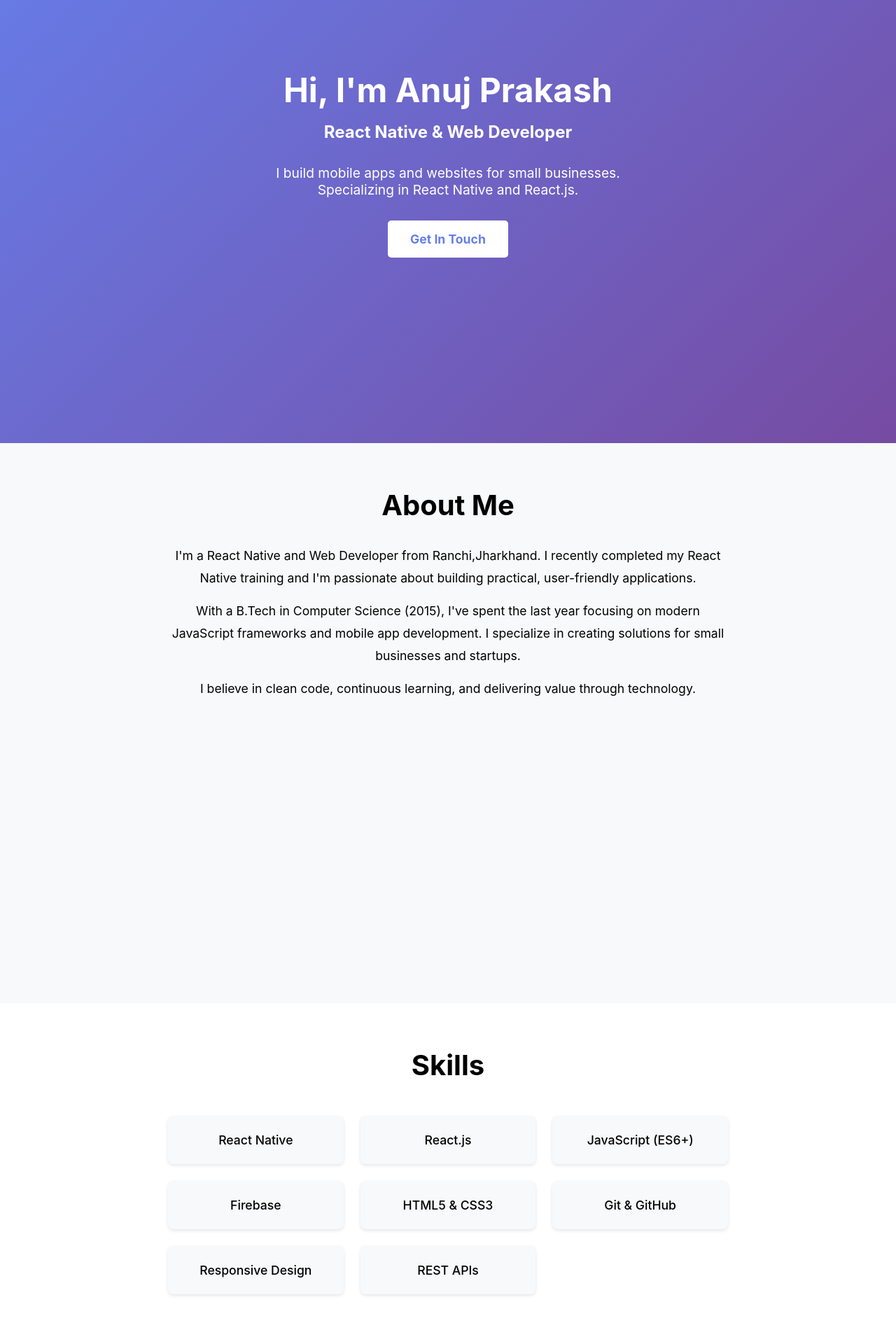
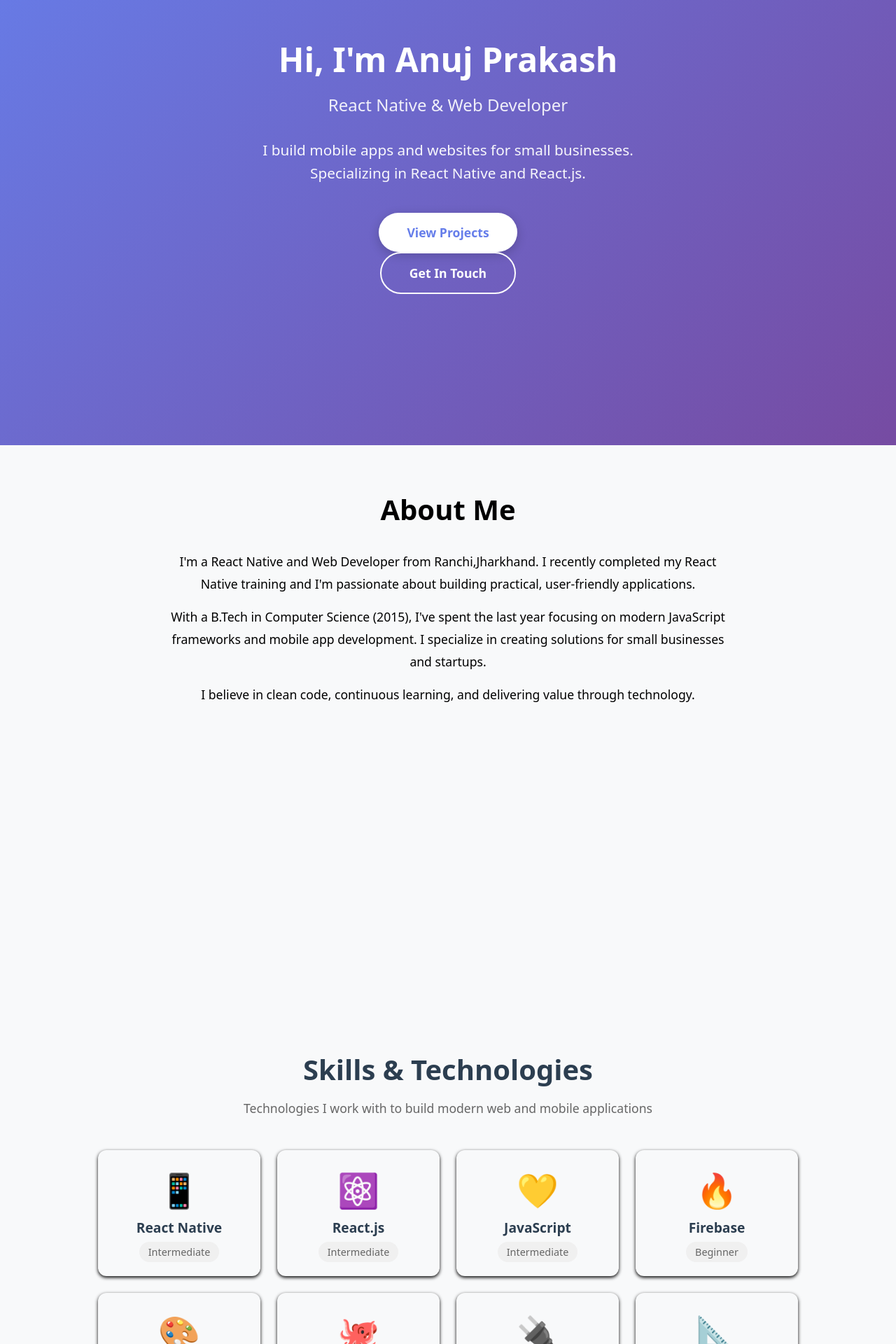
Before and after one commit to AnujPrakash16/personal-portfolio, a React (Create React App) app: page / in a window 1280 px wide. Shown: the part 220-2140 px from the top of the page at 70% size. Built offline with nearby package versions, Linux system fonts and the light colour scheme.

Commit message:
Day 2: Polished portfolio design

```diff
--- a/public/index.html
+++ b/public/index.html
@@ -24,7 +24,7 @@
       work correctly both with client-side routing and a non-root public URL.
       Learn how to configure a non-root public URL by running `npm run build`.
     -->
-    <title>React App</title>
+    <title>Anuj's Portfolio</title>
   </head>
   <body>
     <noscript>You need to enable JavaScript to run this app.</noscript>
--- a/src/App.css
+++ b/src/App.css
@@ -45,3 +45,21 @@ html{
   padding: 0;
   box-sizing: border-box;
 }
+
+body{
+  font-family: system-ui, -apple-system, BlinkMacSystemFont, 'Segoe UI', Roboto, Oxygen, Ubuntu, Cantarell, 'Open Sans', 'Helvetica Neue', sans-serif;
+  -webkit-font-smoothing: antialised;
+  -moz-osx-font-smoothing:grayscale;
+}
+
+@media(max-width:768px){
+  h1{
+    font-size: 2 rem ;
+  }
+  h2{
+    font-size: 1.8rem;
+  }
+  p{
+    font-size: 1rem;
+  }
+}
--- a/src/App.js
+++ b/src/App.js
@@ -21,13 +21,21 @@ function Navbar(){
     justifyContent: 'center',
     alignItems: 'center',
     boxShadow: '0 2px 10px rgba(0,0,0,0.1)',
-    zIndex: 1000
+    zIndex: 1000,
+    flexDirection :window.innerWidth <768 ? 'column' :'row',
+  };
+
+  const linksContainerStyle = {
+    display: 'flex',
+    flexWrap: 'wrap',  // Wrap on small screens
+    gap: '1.5rem',
+    justifyContent: 'center'
   };
 
   const linkStyle = (isHovered) => ({
     color: isHovered ? '#3498db' : 'white',  // Blue on hover
     textDecoration: 'none',
-    margin: '0 1.5rem',
+    //margin: '1.5rem',
     fontSize: '1.1rem',
     fontWeight: '500',
     transition: 'color 0.3s ease',
--- a/src/Contact.js
+++ b/src/Contact.js
@@ -1,31 +1,91 @@
 // Contact.js
 function Contact() {
+  const contactInfo = [
+    { label: 'Email', value: 'anujprakash16@gmail.com', icon: '📧', link: 'mailto:anujprakash16@gmail.com' },
+    //{ label: 'Phone', value: '+91 XXXXX XXXXX', icon: '📱', link: 'tel:+91XXXXXXXXXX' },
+    { label: 'Location', value: 'Ranchi,Jharkhand India', icon: '📍', link: null },
+    { label: 'GitHub', value: 'github.com/Anujprakash16', icon: '💻', link: 'https://github.com/Anujprakash16' },
+    { label: 'LinkedIn', value: 'linkedin.com/in/anuj-prakash-16a785392', icon: '💼', link: 'https://linkedin.com/in/anuj-prakash-16a785392' }
+  ];
+
   return (
     <section id="contact" style={{
       minHeight: '100vh',
       padding: '4rem 2rem',
-        backgroundColor: '#2c3e50',
-        color: 'white'
+      background: 'linear-gradient(135deg, #2c3e50 0%, #34495e 100%)',
+      color: 'white',
+      display: 'flex',
+      flexDirection: 'column',
+      justifyContent: 'center'
     }}>
-        <h2 style={{ fontSize: '2.5rem', textAlign: 'center', marginBottom: '3rem' }}>
-          Get In Touch
+      <h2 style={{
+        fontSize: '2.5rem',
+        textAlign: 'center',
+        marginBottom: '1rem'
+      }}>
+        Let's Work Together
       </h2>
+      <p style={{
+        textAlign: 'center',
+        fontSize: '1.2rem',
+        opacity: '0.9',
+        marginBottom: '3rem',
+        maxWidth: '600px',
+        margin: '0 auto 3rem auto'
+      }}>
+        Available for freelance projects and full-time opportunities
+      </p>
+
       <div style={{
-          maxWidth: '600px',
+        maxWidth: '800px',
         margin: '0 auto',
-          fontSize: '1.2rem',
-          lineHeight: '2'
+        width: '100%'
       }}>
-          <p><strong>Email:</strong> anujprakash16@gmail.com</p>
-          {/* <p><strong>Phone:</strong> +91 6201471436</p> */}
-          <p><strong>Location:</strong> Ranchi,Jharkhand India</p>
-          <p><strong>GitHub:</strong> github.com/AnujPrakash16</p>
-          <p><strong>LinkedIn:</strong> linkedin.com/in/anuj-prakash-16a785392</p>
+        {contactInfo.map((item, index) => (
+          <div key={index} style={{
+            display: 'flex',
+            alignItems: 'center',
+            padding: '1.5rem',
+            backgroundColor: 'rgba(255,255,255,0.1)',
+            borderRadius: '10px',
+            marginBottom: '1rem',
+            transition: 'background-color 0.3s ease'
+          }}
+          onMouseEnter={(e) => e.currentTarget.style.backgroundColor = 'rgba(255,255,255,0.15)'}
+          onMouseLeave={(e) => e.currentTarget.style.backgroundColor = 'rgba(255,255,255,0.1)'}>
+            <span style={{ fontSize: '2rem', marginRight: '1.5rem' }}>
+              {item.icon}
+            </span>
+            <div style={{ flex: 1 }}>
+              <div style={{ fontSize: '0.9rem', opacity: '0.8', marginBottom: '0.3rem' }}>
+                {item.label}
+              </div>
+              {item.link ? (
+                <a href={item.link} style={{
+                  fontSize: '1.1rem',
+                  color: 'white',
+                  textDecoration: 'none',
+                  fontWeight: '500'
+                }}>
+                  {item.value}
+                </a>
+              ) : (
+                <div style={{ fontSize: '1.1rem', fontWeight: '500' }}>
+                  {item.value}
+                </div>
+              )}
+            </div>
+          </div>
+        ))}
+      </div>
 
-          <p style={{ marginTop: '2rem', fontSize: '1rem' }}>
-            Available for freelance projects and full-time opportunities.
-            Let's build something great together!
-          </p>
+      <div style={{
+        textAlign: 'center',
+        marginTop: '3rem',
+        fontSize: '1rem',
+        opacity: '0.8'
+      }}>
+        <p>Response time: Within 24 hours</p>
       </div>
     </section>
   );
--- a/src/Home.js
+++ b/src/Home.js
@@ -15,21 +15,40 @@ function Home() {
         <h1 style={{ fontSize: '3rem', marginBottom: '1rem' }}>
           Hi, I'm Anuj Prakash
         </h1>
-        <h2 style={{ fontSize: '1.5rem', marginBottom: '2rem' }}>
+        <h2 style={{ fontSize: '1.5rem', marginBottom: '2rem' , fontWeight:'400',opacity:'0.9'}}>
           React Native & Web Developer
         </h2>
-        <p style={{ fontSize: '1.2rem', maxWidth: '600px', marginBottom: '2rem' }}>
+        <p style={{ fontSize: '1.3rem', maxWidth: '600px', marginBottom: '2.5rem' , lineHeight:'1.6' , opacity:'0.95' }}>
           I build mobile apps and websites for small businesses.
           Specializing in React Native and React.js.
         </p>
-        <a href="#contact" style={{
-          padding: '1rem 2rem',
-          backgroundColor: 'white',
-          color: '#667eea',
+        <div style={{ display: 'flex', gap: '1rem', justifyContent: 'center', flexWrap: 'wrap' }}></div>
+
+        <a href="#projects" style={{
+            padding: '1rem 2.5rem',
+            backgroundColor: 'white',
+            color: '#667eea',
+            textDecoration: 'none',
+            borderRadius: '50px',
+            fontWeight: 'bold',
+            fontSize: '1.1rem',
+            transition: 'transform 0.3s ease',
+            boxShadow: '0 4px 15px rgba(0,0,0,0.2)'
+          }}>
+            View Projects
+          </a>
+
+
+<a href="#contact" style={{
+          padding: '1rem 2.5rem',
+          backgroundColor: 'transparent',
+          color: 'white',
           textDecoration: 'none',
-          borderRadius: '5px',
+          borderRadius: '50px',
           fontWeight: 'bold',
-          fontSize: '1.1rem'
+          fontSize: '1.1rem',
+          border:'2px solid white',
+          transition:'all 0.3s ease'
         }}>
           Get In Touch
         </a>
--- a/src/Skills.js
+++ b/src/Skills.js
@@ -1,43 +1,80 @@
 // Skills.js
 function Skills() {
-    const skills = [
-      'React Native',
-      'React.js',
-      'JavaScript (ES6+)',
-      'Firebase',
-      'HTML5 & CSS3',
-      'Git & GitHub',
-      'Responsive Design',
-      'REST APIs'
+    const skillsData = [
+      { name: 'React Native', level: 'Intermediate', icon: '📱' },
+    { name: 'React.js', level: 'Intermediate', icon: '⚛️' },
+    { name: 'JavaScript', level: 'Intermediate', icon: '💛' },
+    { name: 'Firebase', level: 'Beginner', icon: '🔥' },
+    { name: 'HTML & CSS', level: 'Intermediate', icon: '🎨' },
+    { name: 'Git & GitHub', level: 'Beginner', icon: '🐙' },
+    { name: 'REST APIs', level: 'Beginner', icon: '🔌' },
+    { name: 'Responsive Design', level: 'Intermediate', icon: '📐' }
     ];
 
     return (
       <section id="skills" style={{
         minHeight: '100vh',
         padding: '4rem 2rem',
-        backgroundColor: '#ffffff'
+        backgroundColor: '#f8f9fa'
       }}>
-        <h2 style={{ fontSize: '2.5rem', textAlign: 'center', marginBottom: '3rem' }}>
-          Skills
+        <h2 style={{ fontSize: '2.5rem', textAlign: 'center', marginBottom: '1rem' , color: '#2c3e50'}}>
+          Skills & Technologies
         </h2>
+
+        <p style={{
+        textAlign: 'center',
+        fontSize: '1.1rem',
+        color: '#666',
+        marginBottom: '3rem',
+        maxWidth: '600px',
+        margin: '0 auto 3rem auto'
+      }}>
+        Technologies I work with to build modern web and mobile applications
+      </p>
+
+
         <div style={{
-          maxWidth: '800px',
+          maxWidth: '1000px',
           margin: '0 auto',
           display: 'grid',
           gridTemplateColumns: 'repeat(auto-fit, minmax(200px, 1fr))',
           gap: '1.5rem'
         }}>
-          {skills.map((skill, index) => (
+          {skillsData.map((skill, index) => (
             <div key={index} style={{
               padding: '1.5rem',
               backgroundColor: '#f8f9fa',
-              borderRadius: '8px',
+              borderRadius: '12px',
               textAlign: 'center',
               fontSize: '1.1rem',
               fontWeight: '500',
-              boxShadow: '0 2px 5px rgba(0,0,0,0.1)'
+              boxShadow: '0 2px 5px rgba(0,0,0,1)',
+              transition: 'transform 0.3s ease, box-shadow 0.3s ease',
+            cursor: 'pointer'
+            }}onMouseLeave={(e) => {
+              e.currentTarget.style.transform = 'translateY(0)';
+              e.currentTarget.style.boxShadow = '0 4px 6px rgba(0,0,0,0.1)';
             }}>
-              {skill}
+              <div style={{ fontSize: '3rem', marginBottom: '0.5rem' }}>
+                {skill.icon}
+              </div>
+              <h3 style={{
+                fontSize: '1.2rem',
+                fontWeight: '600',
+                marginBottom: '0.5rem',
+                color: '#2c3e50'
+              }}>
+                {skill.name}
+              </h3>
+              <span style={{
+                fontSize: '0.9rem',
+                color: '#666',
+                padding: '0.3rem 0.8rem',
+                backgroundColor: '#f0f0f0',
+                borderRadius: '20px'
+              }}>
+                {skill.level}
+              </span>
             </div>
           ))}
         </div>
```
Lines whose indentation alone changed are shown as unchanged.
